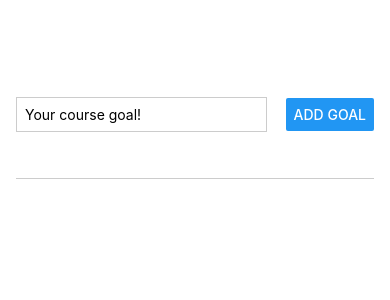
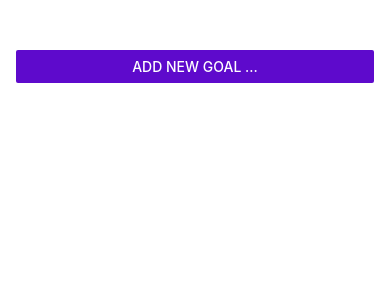
Before and after one commit to matovu-farid/rncource, a React Native app: screen / in a window 390 px wide. Shown: the top 300 px of the page. Built offline with nearby package versions, Linux system fonts and the light colour scheme.

Commit message:
Add a modal

```diff
--- a/App.js
+++ b/App.js
@@ -2,7 +2,9 @@ import { useState } from "react";
 import {
   StyleSheet,
   View,
-  FlatList
+  FlatList,
+
+  Button
 } from "react-native";
 import GoalInput from "./components/GoalInput";
 import  GoalItem  from "./components/GoalItem";
@@ -10,6 +12,10 @@ import  GoalItem  from "./components/GoalItem";
 
 export default function App() {
   const [goals, setGoals] = useState([]);
+  const [isModalOpen,setIsModalOpen] = useState(false)
+  const openModel = ()=>{
+    setIsModalOpen(true)
+  }
   const deleteGoalHandler = (deletedKey)=>{
     setGoals(state=>state.filter(({key})=> key!==deletedKey))
   }
@@ -20,7 +26,9 @@ export default function App() {
 
   return (
     <View style={styles.appContainer}>
-      <GoalInput  addGoalHandler={addGoalHandler} />
+       <Button onPress={openModel} title="Add new Goal ..." color={'#5e0acc'}/>
+      <GoalInput visible={isModalOpen}  addGoalHandler={addGoalHandler} />
+
       <View style={styles.goalsContainer}>
 
         <FlatList data={goals}
--- a/components/GoalInput.js
+++ b/components/GoalInput.js
@@ -1,7 +1,7 @@
 import React, { useState } from "react";
-import { TextInput, View, Button,StyleSheet } from "react-native";
+import { TextInput, View, Button,StyleSheet,Modal } from "react-native";
 
-function GoalInput({ addGoalHandler }) {
+function GoalInput({ addGoalHandler, visible }) {
   const [text, setText] = useState("");
   const goalInputHandler = (text) => {
     setText(text);
@@ -14,6 +14,8 @@ function GoalInput({ addGoalHandler }) {
 
 
   return (
+    <Modal visible={visible} animationType={"slide"}>
+
     <View style={styles.inputContainer}>
       <TextInput
         value={text}
@@ -24,6 +26,9 @@ function GoalInput({ addGoalHandler }) {
 
       <Button onPress={onAddGoal} title="Add Goal"/>
     </View>
+    </Modal>
+
+
   );
 }
 const styles = StyleSheet.create({
```
